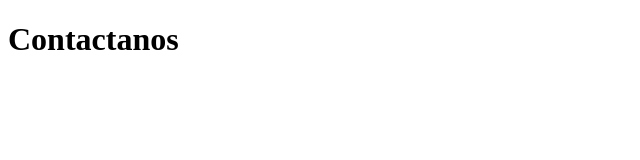
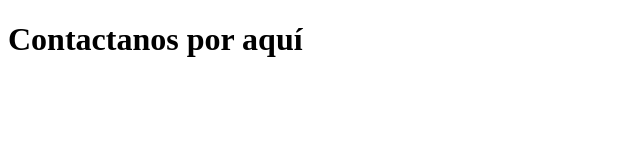
Before and after one commit to LuisVenturaH/proyecto-ecommerce, a plain HTML site: page HTML/contacto.html in a window 1280 px wide. Shown: the whole page, without its empty margins (0-640 px from the left). Drawn offline with Linux system fonts and the light colour scheme.

Commit message:
Probando cambio en contacto

```diff
--- a/HTML/contacto.html
+++ b/HTML/contacto.html
@@ -6,6 +6,6 @@
     <title>Contacto</title>
 </head>
 <body>
-    <h1>Contactanos</h1>
+    <h1>Contactanos por aquí</h1>
 </body>
 </html>
```
